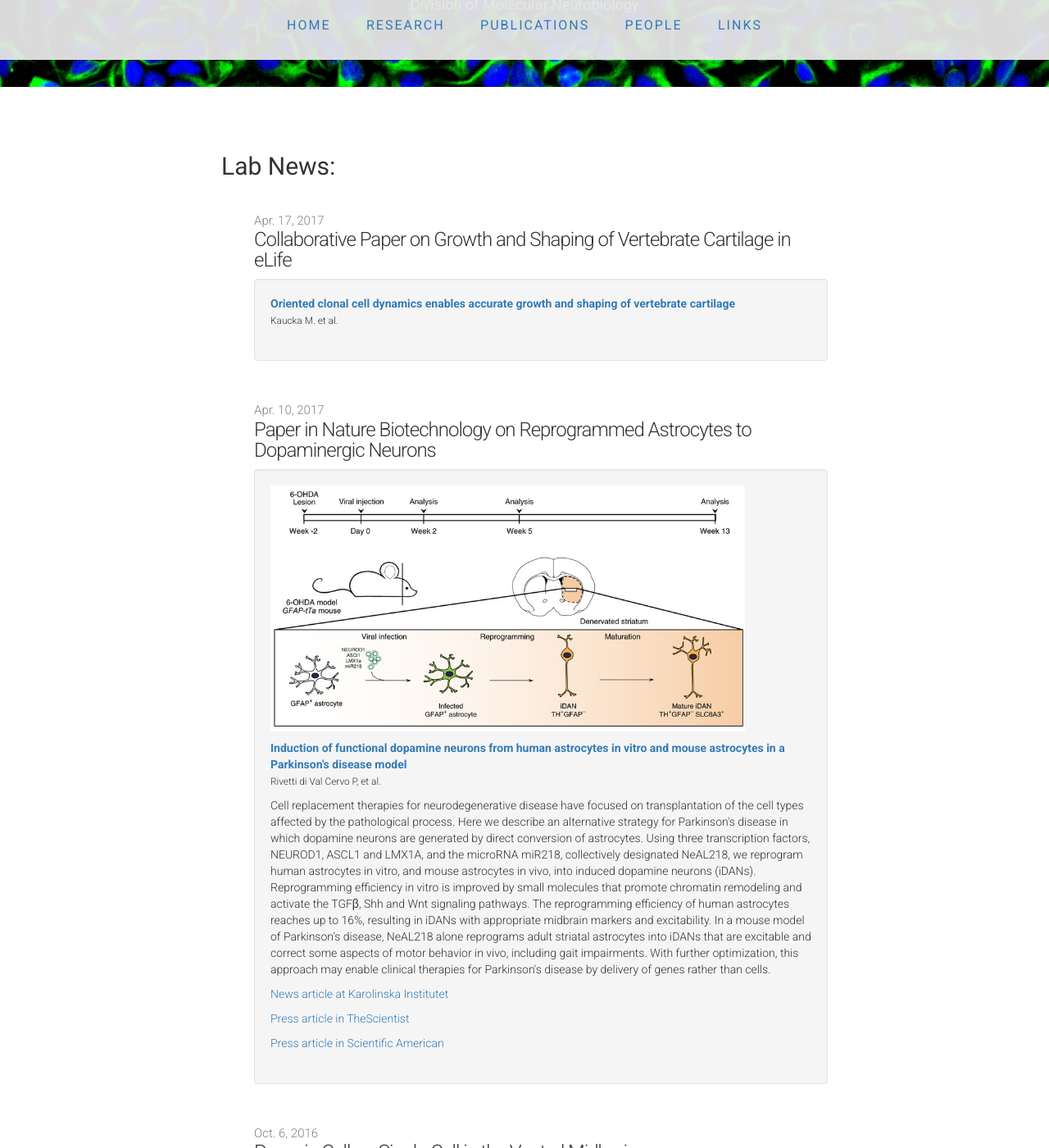
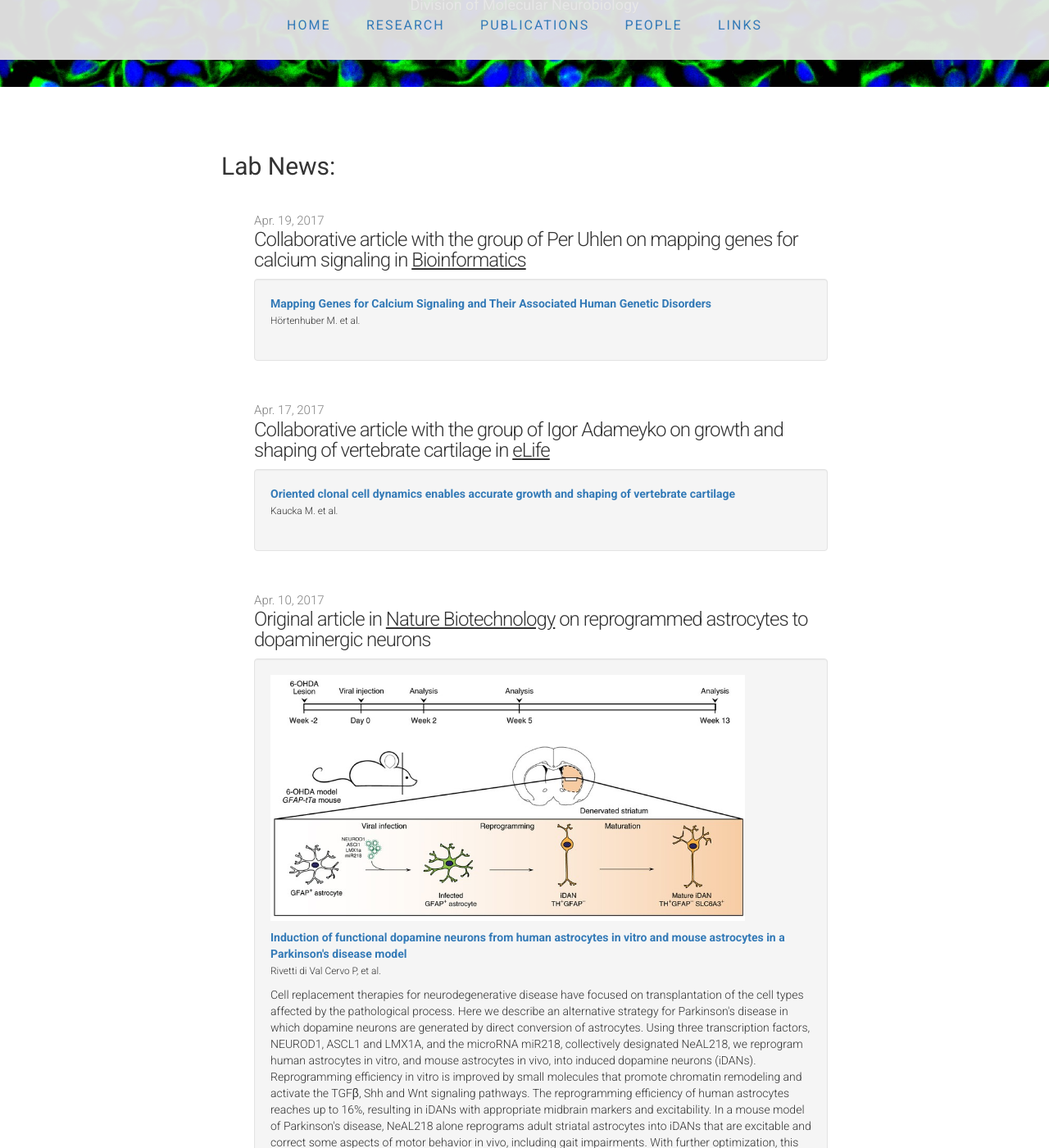
Before and after one commit to ArenasLab/arenaslab.github.io, a Jekyll site: the page index.html, which Jekyll copies as it is, in a window 1280 px wide and 1400 px high, scrolled down 364 px. Shown: the whole window at 82% size. Built offline with Jekyll 4.4.1, drawn with Linux system fonts in a browser that asks for light colours; some of the changed text lies outside the part shown.

Commit message:
Update index.html

```diff
--- a/index.html
+++ b/index.html
@@ -74,18 +74,16 @@
 
 :END TEMPLATE -->
 
-		 <li>
-            <span class="post-date">Apr. 17, 2017</span>
-            <span class="post-link">Collaborative Paper on Growth and Shaping of Vertebrate Cartilage in eLife</span>
+          <li>
+            <span class="post-date">Apr. 19, 2017</span>
+            <span class="post-link">Collaborative article with the group of Per Uhlen on mapping genes for calcium signaling in <u>Bioinformatics</u></span>
           </li>
           <div class="well">
             <li class="media">
               <div class="media-body">
-
-                  <strong class="media-heading"><a href="https://elife.elifesciences.org/content/6/e25902">Oriented clonal cell dynamics enables accurate growth and shaping of vertebrate cartilage</a></strong>
-                <p><small>Kaucka M. et al.</small></p>
-
-              </div>
+              <strong class="media-heading"><a href="https://academic.oup.com/bioinformatics/article/3740048/Mapping-Genes-for-Calcium-Signaling-and-Their?searchresult=1">Mapping Genes for Calcium Signaling and Their Associated Human Genetic Disorders</a></strong>
+              <p><small>Hörtenhuber M. et al.</small></p>
+               </div>
              </li>
            </div>
 
@@ -93,10 +91,24 @@
            <p>&nbsp;</p>
 
 
+          <li>
+            <span class="post-date">Apr. 17, 2017</span>
+            <span class="post-link">Collaborative article with the group of Igor Adameyko on growth and shaping of vertebrate cartilage in <u>eLife</u></span>
+          </li>
+          <div class="well">
+            <li class="media">
+              <div class="media-body">
+                <strong class="media-heading"><a href="https://elife.elifesciences.org/content/6/e25902">Oriented clonal cell dynamics enables accurate growth and shaping of vertebrate cartilage</a></strong>
+                <p><small>Kaucka M. et al.</small></p>
+              </div>
+             </li>
+           </div>
+
+           <p>&nbsp;</p>
 
 	  <li>
             <span class="post-date">Apr. 10, 2017</span>
-            <span class="post-link">Paper in Nature Biotechnology on Reprogrammed Astrocytes to Dopaminergic Neurons</span>
+		  <span class="post-link">Original article in <u>Nature Biotechnology</u> on reprogrammed astrocytes to dopaminergic neurons</span>
           </li>
           <div class="well">
             <li class="media">
@@ -130,7 +142,7 @@
 
           <li>
             <span class="post-date">Oct. 6, 2016</span>
-            <span class="post-link">Paper in Cell on Single-Cell in the Ventral Midbrain</span>
+		  <span class="post-link">Paper in <u>Cell</u> on single-cell in the developing ventral midbrain</span>
           </li>
           <div class="well">
             <li class="media">
@@ -157,7 +169,7 @@
 
           <li>
             <span class="post-date">Sep. 15, 2016</span>
-            <span class="post-link">Paper in EMBO on role of PBX1 in the Ventral Midbrain</span>
+		  <span class="post-link">Original article in <u>EMBO</u> on role of Pbx1 in the ventral midbrain</span>
           </li>
           <div class="well">
             <li class="media">
```
Also changed, not shown: other parts of index.html (+1 -1 lines).
